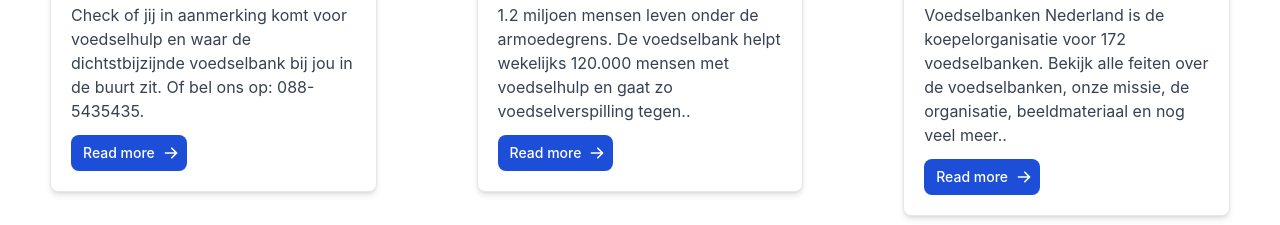
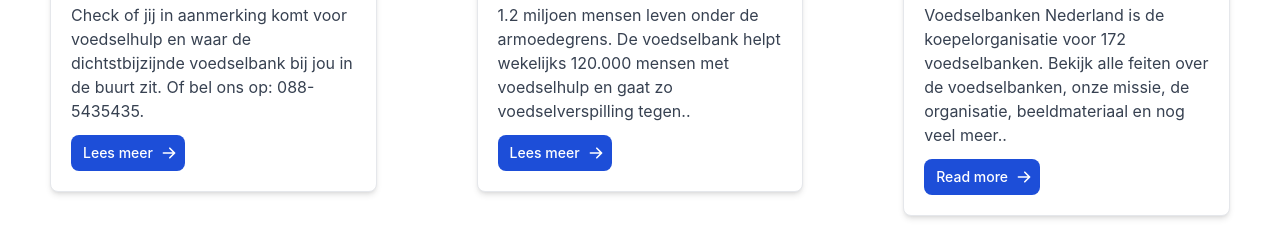
Before and after one commit to Adnanebds/ExamensFrontEnd, a React (Create React App) app: page / in a window 1280 px wide. Shown: the part 840-1065 px from the top of the page. Built offline with nearby package versions, Linux system fonts and the light colour scheme.

Commit message:
pop up als user is created in registratie

```diff
--- a/package.json
+++ b/package.json
@@ -3,6 +3,7 @@
   "version": "0.1.0",
   "private": true,
   "dependencies": {
+    "@reach/router": "^1.3.4",
     "@testing-library/jest-dom": "^5.16.5",
     "@testing-library/react": "^13.4.0",
     "@testing-library/user-event": "^13.5.0",
--- a/src/components/Card.jsx
+++ b/src/components/Card.jsx
@@ -13,12 +13,12 @@
         <img class="rounded-t-lg" src="/docs/images/blog/image-1.jpg" alt="" />
     </a>
     <div class="p-5">
-        <a href="#">
+        <a href="">
             <h5 class="mb-2 text-2xl font-bold tracking-tight text-gray-900 dark:text-white">Zoekt u hulp?</h5>
         </a>
         <p class="mb-3 font-normal text-gray-700 dark:text-gray-400">Check of jij in aanmerking komt voor voedselhulp en waar de dichtstbijzijnde voedselbank bij jou in de buurt zit. Of bel ons op: 088-5435435.</p>
-        <a href="#" class="inline-flex items-center px-3 py-2 text-sm font-medium text-center text-white bg-blue-700 rounded-lg hover:bg-blue-800 focus:ring-4 focus:outline-none focus:ring-blue-300 dark:bg-blue-600 dark:hover:bg-blue-700 dark:focus:ring-blue-800">
-            Read more
+        <a href="/contact" class="inline-flex items-center px-3 py-2 text-sm font-medium text-center text-white bg-blue-700 rounded-lg hover:bg-blue-800 focus:ring-4 focus:outline-none focus:ring-blue-300 dark:bg-blue-600 dark:hover:bg-blue-700 dark:focus:ring-blue-800">
+            Lees meer
             <svg aria-hidden="true" class="w-4 h-4 ml-2 -mr-1" fill="currentColor" viewBox="0 0 20 20" xmlns="http://www.w3.org/2000/svg"><path fill-rule="evenodd" d="M10.293 3.293a1 1 0 011.414 0l6 6a1 1 0 010 1.414l-6 6a1 1 0 01-1.414-1.414L14.586 11H3a1 1 0 110-2h11.586l-4.293-4.293a1 1 0 010-1.414z" clip-rule="evenodd"></path></svg>
         </a>
     </div>
@@ -26,7 +26,7 @@
 </div>
 <div class="column">
 <div class="max-w-sm bg-white border border-gray-200 rounded-lg shadow-md dark:bg-gray-800 dark:border-gray-700">
-    <a href="#">
+    <a href="">
         <img class="rounded-t-lg" src="/docs/images/blog/image-1.jpg" alt="" />
     </a>
     <div class="p-5">
@@ -34,8 +34,8 @@
             <h5 class="mb-2 text-2xl font-bold tracking-tight text-gray-900 dark:text-white">Steun ons</h5>
         </a>
         <p class="mb-3 font-normal text-gray-700 dark:text-gray-400">1.2 miljoen mensen leven onder de armoedegrens. De voedselbank helpt wekelijks 120.000 mensen met voedselhulp en gaat zo voedselverspilling tegen..</p>
-        <a href="#" class="inline-flex items-center px-3 py-2 text-sm font-medium text-center text-white bg-blue-700 rounded-lg hover:bg-blue-800 focus:ring-4 focus:outline-none focus:ring-blue-300 dark:bg-blue-600 dark:hover:bg-blue-700 dark:focus:ring-blue-800">
-            Read more
+        <a href="/donatie" class="inline-flex items-center px-3 py-2 text-sm font-medium text-center text-white bg-blue-700 rounded-lg hover:bg-blue-800 focus:ring-4 focus:outline-none focus:ring-blue-300 dark:bg-blue-600 dark:hover:bg-blue-700 dark:focus:ring-blue-800">
+            Lees meer
             <svg aria-hidden="true" class="w-4 h-4 ml-2 -mr-1" fill="currentColor" viewBox="0 0 20 20" xmlns="http://www.w3.org/2000/svg"><path fill-rule="evenodd" d="M10.293 3.293a1 1 0 011.414 0l6 6a1 1 0 010 1.414l-6 6a1 1 0 01-1.414-1.414L14.586 11H3a1 1 0 110-2h11.586l-4.293-4.293a1 1 0 010-1.414z" clip-rule="evenodd"></path></svg>
         </a>
     </div>
@@ -51,7 +51,7 @@
             <h5 class="mb-2 text-2xl font-bold tracking-tight text-gray-900 dark:text-white">Wat we doen</h5>
         </a>
         <p class="mb-3 font-normal text-gray-700 dark:text-gray-400">Voedselbanken Nederland is de koepelorganisatie voor 172 voedselbanken. Bekijk alle feiten over de voedselbanken, onze missie, de organisatie, beeldmateriaal en nog veel meer..</p>
-        <a href="#" class="inline-flex items-center px-3 py-2 text-sm font-medium text-center text-white bg-blue-700 rounded-lg hover:bg-blue-800 focus:ring-4 focus:outline-none focus:ring-blue-300 dark:bg-blue-600 dark:hover:bg-blue-700 dark:focus:ring-blue-800">
+        <a href="/ons" class="inline-flex items-center px-3 py-2 text-sm font-medium text-center text-white bg-blue-700 rounded-lg hover:bg-blue-800 focus:ring-4 focus:outline-none focus:ring-blue-300 dark:bg-blue-600 dark:hover:bg-blue-700 dark:focus:ring-blue-800">
             Read more
             <svg aria-hidden="true" class="w-4 h-4 ml-2 -mr-1" fill="currentColor" viewBox="0 0 20 20" xmlns="http://www.w3.org/2000/svg"><path fill-rule="evenodd" d="M10.293 3.293a1 1 0 011.414 0l6 6a1 1 0 010 1.414l-6 6a1 1 0 01-1.414-1.414L14.586 11H3a1 1 0 110-2h11.586l-4.293-4.293a1 1 0 010-1.414z" clip-rule="evenodd"></path></svg>
         </a>
--- a/src/components/Registration.jsx
+++ b/src/components/Registration.jsx
@@ -1,11 +1,12 @@
-import React, { useState } from "react";
+import { useState } from "react";
 
-function Registration() {
+const Registration = () => {
   const [username, setUsername] = useState("");
   const [email, setEmail] = useState("");
   const [password, setPassword] = useState("");
   const [role, setRole] = useState("vrijwilliger");
-
+  const [isRegistered, setIsRegistered] = useState(false);
+  const [errorMessage, setErrorMessage] = useState("");
 
   const handleSubmit = (event) => {
     event.preventDefault();
@@ -26,16 +27,19 @@
       .then((data) => {
         console.log("User registered successfully!");
         console.log(data);
+        setIsRegistered(true);
+        setErrorMessage("")
       })
       .catch((error) => {
         console.log("Error registering user: ", error);
+        setErrorMessage("Error registering user")
       });
   };
 
   return (
     <section class="bg-gray-50 dark:bg-gray-900">
   <div class="flex flex-col items-center justify-center px-6 py-8 mx-auto md:h-screen lg:py-0">
-      <a href="#" class="flex items-center mb-6 text-2xl font-semibold text-gray-900 dark:text-white">
+      <a href="/" class="flex items-center mb-6 text-2xl font-semibold text-gray-900 dark:text-white">
           <img class="w-8 h-8 mr-2" src={ require('../images/fork.png') } alt="logo"/>
           Rijnburg
       </a>
@@ -66,6 +70,7 @@
                       Allready registed <a href="/login" class="font-medium text-primary-600 hover:underline dark:text-primary-500">Sign in</a>
                   </p>
               </form>
+              {isRegistered ? <p style={{ color: "green" }}>User created!</p> : <p style={{ color: "red" }}>{errorMessage}</p>}
           </div>
       </div>
   </div>
```
Also changed, not shown: 1 other file (tests, documents, lock files or other folders).
